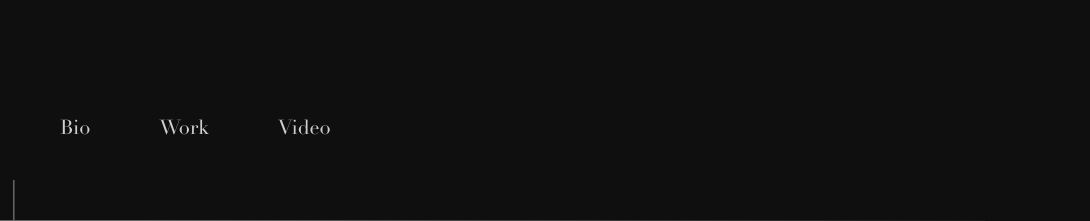
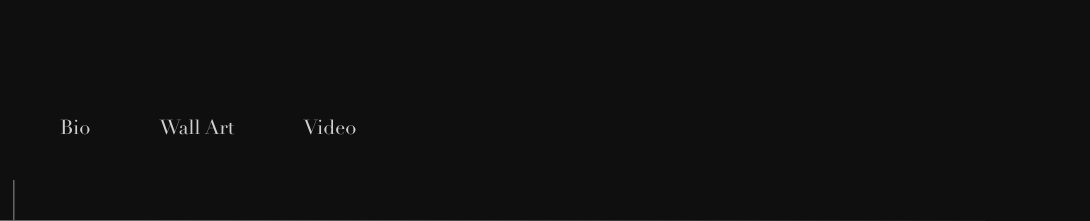
Before and after one commit to kulmanova1987/the_other_stories, a plain HTML site: page index.html in a window 1280 px wide. Shown: the top 221 px of the page, 190-1280 px from the left. Drawn offline with nearby package versions, Linux system fonts and the light colour scheme.

Commit message:
theOtherStories

```diff
--- a/index.html
+++ b/index.html
@@ -25,10 +25,10 @@
                                     <a href="index.html" class="header_nav-link anim mobile">Bio</a>
                                 </li>
                                 <li class="header_nav-list anim_text work_text">
-                                    <a href="work_page.html" class="header_nav-link anim mobile ">Work </a>
+                                    <a href="work_page.html" class="header_nav-link anim mobile ">Wall Art </a>
                                 </li>
                                 <li class="header_nav-list anim_text">
-                                    <a href="video_page.html"class="header_nav-link anim mobile">Video</a>
+                                    <a href="video_page.html" class="header_nav-link anim mobile">Video</a>
                                 </li>
                             </ul>
                             <div class="burger"><span></span></div>
@@ -320,6 +320,7 @@
                                 <li class="footer__contact-title">
                                     <div class="anim_text">
                                         <a href="https://vimeo.com/mmamdouh" class="footer_contacts-link anim">Vimeo </a>
+                                        </div>
                                 </li>
                             </ul>
                         </div>
```
Also changed, not shown: video_page.html (+1 -1 lines), work_page.html (+1 -1 lines).
